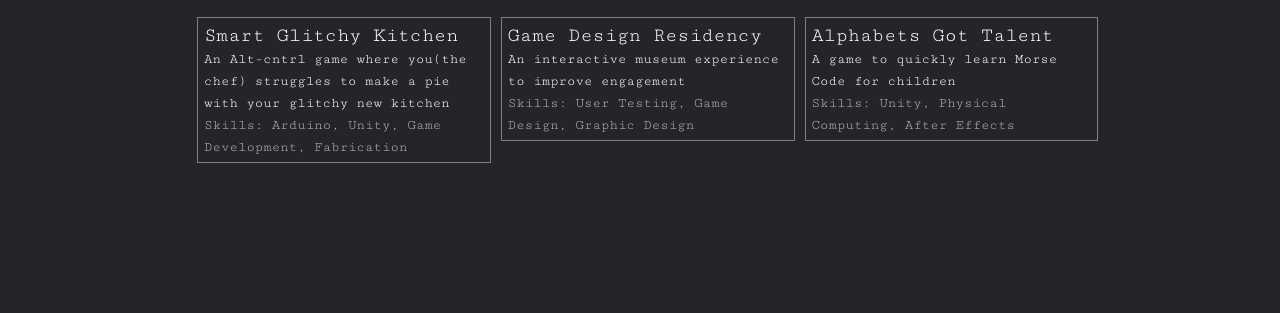
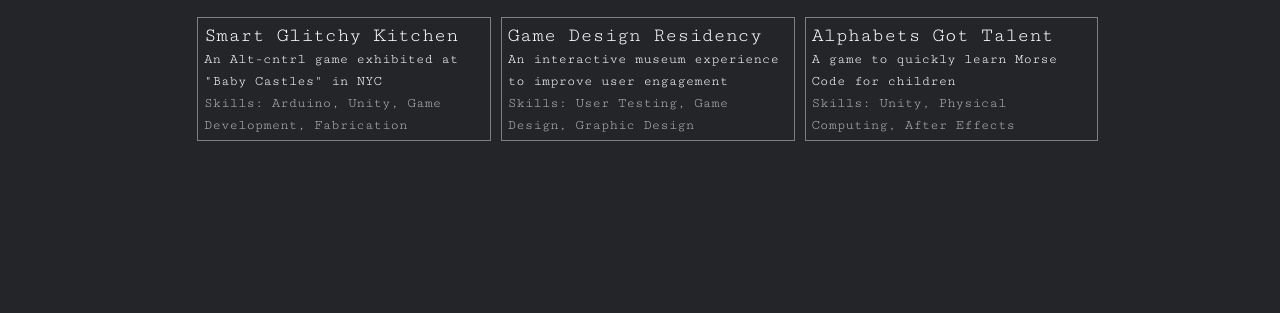
Before and after one commit to MC-GameDeveloper/michaelcenterdesign.github.io, a plain HTML site: page index.html in a window 1280 px wide. Shown: the part 713-1026 px from the top of the page. Drawn offline with nearby package versions, Linux system fonts and the light colour scheme.

Commit message:
Update index.html

```diff
--- a/index.html
+++ b/index.html
@@ -63,7 +63,7 @@
           <div><img src="https://i.imgur.com/Nq1qr64.png"></div>
           <p ><span class ="image-text-head">Smart Glitchy Kitchen</span>
             <br>
-            <span class ="image-text-body">An Alt-cntrl game where you(the chef) struggles to make a pie with your glitchy new kitchen</span>
+            <span class ="image-text-body">An Alt-cntrl game exhibited at "Baby Castles" in NYC</span>
             <br>
             <span class ="image-skills">Skills: Arduino, Unity, Game Development, Fabrication</span>
           </p>
@@ -72,7 +72,7 @@
         <div><img src="https://i.imgur.com/lkOeAI6.jpg"></div>
         <p ><span class ="image-text-head">Game Design Residency</span>
           <br>
-          <span class ="image-text-body">An interactive museum experience to improve engagement</span>
+          <span class ="image-text-body">An interactive museum experience to improve user engagement</span>
           <br>
           <span class ="image-skills">Skills: User Testing, Game Design, Graphic Design</span>
         </p>
```
